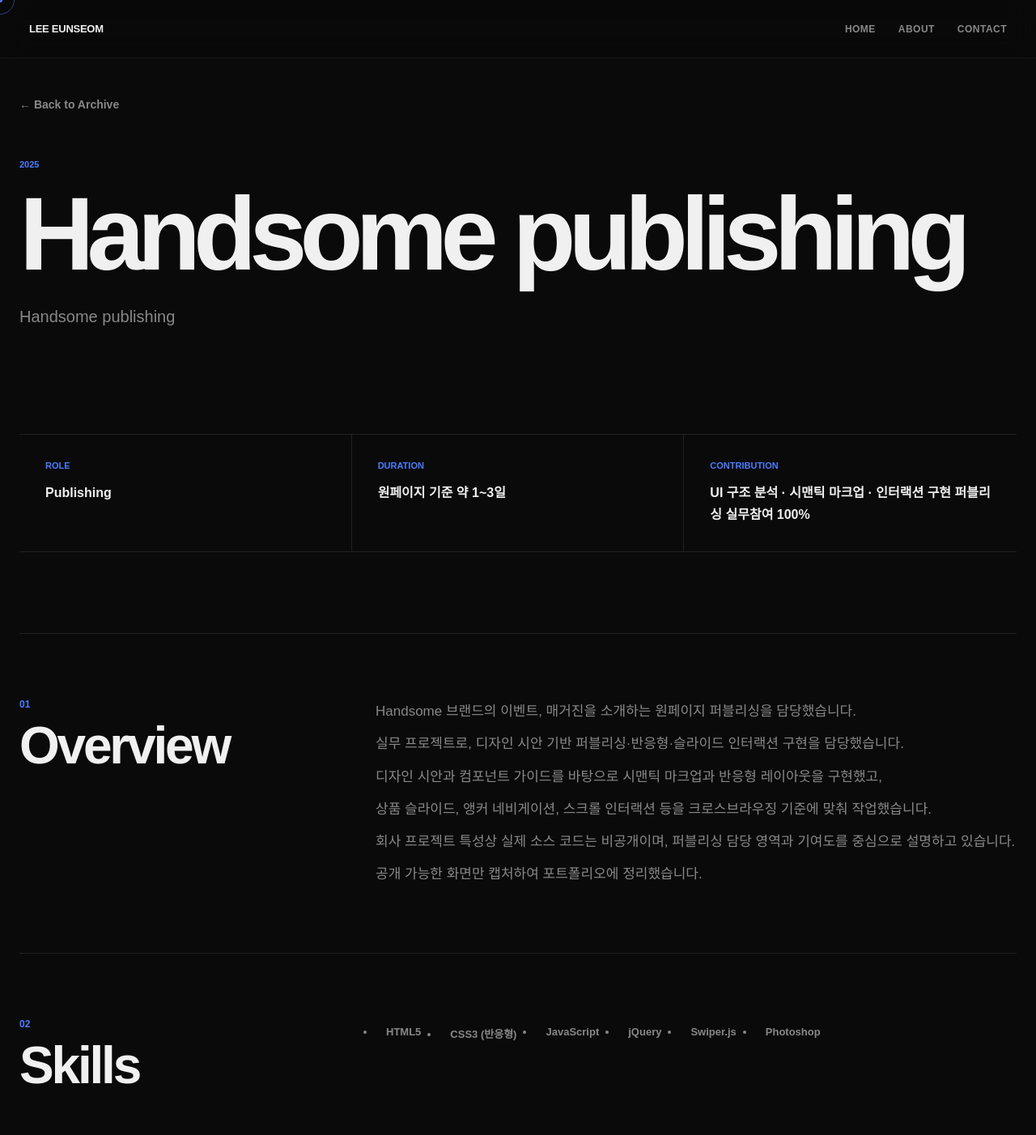
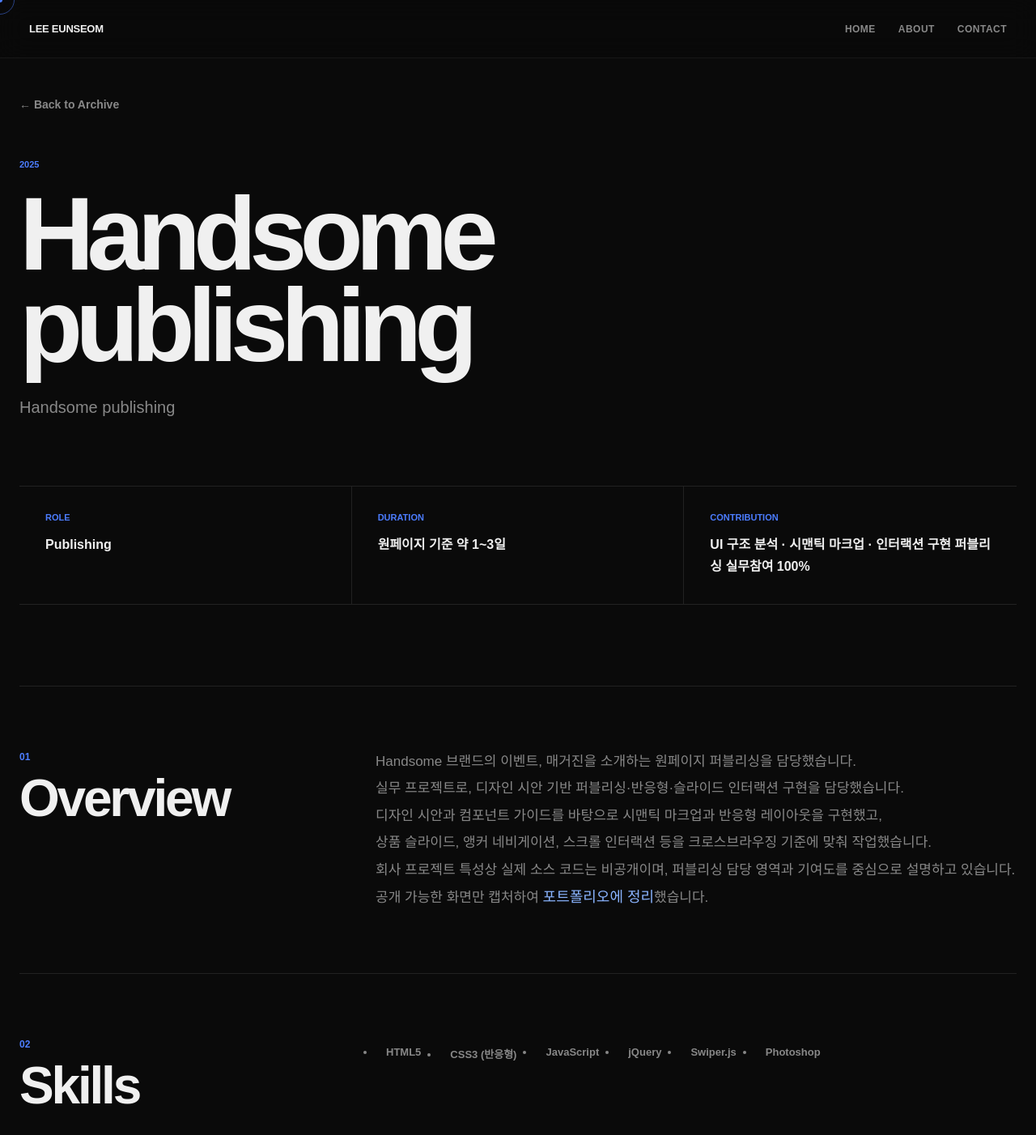
Before and after one commit to silverlsland20kid/portfolio, a React (Vite) app in the folder app/: page /work/Handsome in a window 1280 px wide. Shown: the top 1402 px of the page at 81% size. Built offline with nearby package versions, Linux system fonts and the light colour scheme; a web font is replaced by a local one.

Commit message:
20260522 포트폴리오 리뉴얼5
- 전체페이지 레이아웃 반응형 css간격 수정
- 작업물소개페이지에 이미지 나오도록 데이터 목록 및 디테일페이지 코드 수정
- 스크롤애니메이션 gsap추가

```diff
--- a/app/src/data/workProjects.js
+++ b/app/src/data/workProjects.js
@@ -30,6 +30,7 @@
     github:
       "https://github.com/silverlsland20kid/portfolio/tree/main/projects/subway",
     demo: "https://subway-liart.vercel.app/",
+    image: "/thumbs/sample10.png",
   },
 
   //나스미디어
@@ -55,6 +56,7 @@
     github:
       "https://github.com/silverlsland20kid/portfolio/tree/main/projects/nasmedia",
     demo: "https://nasmedia-alpha.vercel.app/",
+    image: "/thumbs/sample11.png",
   },
 
   //투두앱
@@ -80,6 +82,7 @@
     github:
       "https://github.com/silverlsland20kid/portfolio/tree/main/projects/todoapp",
     demo: "https://todoapp-plum-chi.vercel.app/",
+    image: "/thumbs/sample14.png",
   },
 
   //대웅제약
@@ -102,6 +105,7 @@
     github:
       "https://github.com/silverlsland20kid/portfolio/tree/main/projects/daewoong",
     demo: "https://daewoong-nine.vercel.app/",
+    image: "/thumbs/sample12.png",
   },
 
   //다소니
@@ -125,6 +129,7 @@
     github:
       "https://github.com/silverlsland20kid/portfolio/tree/main/projects/dasoni",
     demo: "https://dasoni-five.vercel.app/",
+    image: "/thumbs/sample13.png",
   },
 
   //KVILLAGE
@@ -138,7 +143,7 @@
       상품 슬라이드, 앵커 네비게이션, 스크롤 인터랙션 등을 크로스브라우징 기준에 맞춰 작업했습니다.<br />
       <br />
       회사 프로젝트 특성상 실제 소스 코드는 비공개이며, 퍼블리싱 담당 영역과 기여도를 중심으로 설명하고 있습니다.<br />
-      공개 가능한 화면만 캡처하여 <span class="link-to-lab">포트폴리오에 정리</span>했습니다.
+      공개 가능한 화면만 캡처하여 <a href="/lab" class="link-to-lab">포트폴리오에 정리</a>했습니다.
     `,
     year: "2025",
     role: "Publishing",
@@ -180,7 +185,7 @@
       상품 슬라이드, 앵커 네비게이션, 스크롤 인터랙션 등을 크로스브라우징 기준에 맞춰 작업했습니다.<br />
       <br />
       회사 프로젝트 특성상 실제 소스 코드는 비공개이며, 퍼블리싱 담당 영역과 기여도를 중심으로 설명하고 있습니다.<br />
-      공개 가능한 화면만 캡처하여 <span class="link-to-lab">포트폴리오에 정리</span>했습니다.
+      공개 가능한 화면만 캡처하여 <a href="/lab" class="link-to-lab">포트폴리오에 정리</a>했습니다.
     `,
     year: "2025",
     role: "Publishing",
@@ -237,7 +242,7 @@
       상품 슬라이드, 앵커 네비게이션, 스크롤 인터랙션 등을 크로스브라우징 기준에 맞춰 작업했습니다.<br />
       <br />
       회사 프로젝트 특성상 실제 소스 코드는 비공개이며, 퍼블리싱 담당 영역과 기여도를 중심으로 설명하고 있습니다.<br />
-      공개 가능한 화면만 캡처하여 <span class="link-to-lab">포트폴리오에 정리</span>했습니다.<br />
+      공개 가능한 화면만 캡처하여 <a href="/lab" class="link-to-lab">포트폴리오에 정리</a>했습니다.<br />
     `,
     year: "2025",
     role: "Publishing",
@@ -283,6 +288,7 @@
     github:
       "https://github.com/silverlsland20kid/portfolio/tree/main/projects/Agencycreativeaudio",
     demo: "https://agencycreativeaudio.vercel.app/",
+    image: "/thumbs/sample107.png",
   },
 
   //남도장터
@@ -307,6 +313,7 @@
     contribution: "UI 구조 분석 · 시맨틱 마크업 · 반응형 처리 80%",
     github: null,
     demo: "https://www.jnmall.kr/",
+    image: "/thumbs/sample06.png",
   },
 
   //영암몰
@@ -331,6 +338,7 @@
     contribution: "UI 구조 분석 · 시맨틱 마크업 · 반응형 처리 90%",
     github: null,
     demo: "https://yeongammall.co.kr/",
+    image: "/thumbs/sample05.png",
   },
 
   //Earphone
@@ -353,5 +361,6 @@
     github:
       "https://github.com/silverlsland20kid/portfolio/tree/main/projects/Fitz",
     demo: "https://fitz-alpha.vercel.app/",
+    image: "/thumbs/sample09.png",
   },
 };
--- a/app/src/data/worksData.js
+++ b/app/src/data/worksData.js
@@ -60,7 +60,7 @@
     desc: "K2, Eider, Handsome, Kolonmall 등 브랜드 콘텐츠 퍼블리싱 작업입니다.",
     skills: ["HTML", "CSS", "JavaScript", "Swiper"],
     period: "2024.11 — 2025.08",
-    role: "브랜드 기획전 / 매거진 / 이벤트 상세페이지 퍼블리싱",
+    role: "랜딩 페이지 · 이벤트 페이지 퍼블리싱 및 운영, 반응형 구조 개선",
     points: [
       "브랜드별 톤앤매너에 맞춘 상세 페이지 구현",
       "기획전, 매거진, 이벤트 콘텐츠 퍼블리싱",
@@ -92,7 +92,7 @@
     num: "03",
     title: "쇼핑몰 유지보수",
     category: "Work",
-    desc: "쇼핑몰 UI 유지보수, 솔루션 퍼블리싱, 버그 확인 및 수정 업무를 진행했습니다.",
+    desc: "쇼핑몰 템플릿 마크업, UI 커스터마이징, 유지보수 작업, 버그 수정",
     skills: ["HTML", "CSS", "jQuery", "Cross Browsing"],
     period: "2023.04 — 2024.03",
     role: "퍼블리싱 / 유지보수 / 고객 응대",
--- a/app/src/pages/WorkDetail.jsx
+++ b/app/src/pages/WorkDetail.jsx
@@ -3,15 +3,23 @@
 import { workProjects } from "../data/workProjects";
 import "../styles/WorkDetail.css";
 
+
+// WorkDetail 메인 컴포넌트
 export default function WorkDetail() {
+  // URL 에서 slug 값을 가져옴
   const { slug } = useParams();
 
+  // worksData 안에서 slug 와 일치하는 카테고리 찾기
+  // 카테고리 상세 페이지용
   const category = worksData.find((item) => item.slug === slug);
 
+  // workProjects 객체의 key 중 slug 와 같은 프로젝트 찾기
+  // 대소문자 구분 없이 비교하기 위해 toLowerCase 사용
   const projectKey = Object.keys(workProjects).find(
     (key) => key.toLowerCase() === slug.toLowerCase(),
   );
 
+  // projectKey 가 존재하면 실제 프로젝트 데이터 가져오기
   const project = projectKey ? workProjects[projectKey] : null;
 
   // 실제 프로젝트 상세
@@ -24,7 +32,7 @@
     return <CategoryDetail work={category} />;
   }
 
-  // not found
+  // not found => 아무 데이터도 없을 경우
   return (
     <main className="sub-page">
       <section className="work-detail">
@@ -38,6 +46,7 @@
   );
 }
 
+// 실제 프로젝트 상세 컴포넌트
 function ProjectCase({ project }) {
   return (
     <main className="sub-page">
@@ -47,11 +56,20 @@
         </Link>
 
         <div className="project-detail__hero">
-          <p className="section-label">{project.year}</p>
+          <div className="project-detail__hero-content">
+            <p className="section-label">{project.year}</p>
 
-          <h1 className="project-detail__title">{project.title}</h1>
+            <h1 className="project-detail__title">{project.title}</h1>
 
-          <p className="project-detail__subtitle">{project.subtitle}</p>
+            <p className="project-detail__subtitle">{project.subtitle}</p>
+          </div>
+
+          {/* 썸네일 이미지 넣기 */}
+          {project.image && (
+            <div className="project-detail__hero-thumb">
+              <img src={project.image} alt={project.title} />
+            </div>
+          )}
         </div>
 
         <div className="project-detail__actions">
@@ -82,6 +100,7 @@
           <div>
             <span>Contribution</span>
 
+            {/* contribution 값이 없으면 기본 문구 출력 */}
             <strong>{project.contribution || "퍼블리싱 작업 참여"}</strong>
           </div>
         </div>
--- a/app/src/pages/WorkDetailPage.jsx
+++ b/app/src/pages/WorkDetailPage.jsx
@@ -5,7 +5,6 @@
 import ClockKST from "../components/ClockKST";
 import "../styles/WorkDetailPage.css";
 
-// GSAP 플러그인 등록
 export default function WorkDetailPage() {
   // URL 파라미터에서 slug 추출 후 해당 프로젝트 데이터 로드
   const { slug } = useParams();
--- a/app/src/styles/App.css
+++ b/app/src/styles/App.css
@@ -136,6 +136,12 @@
   text-transform: none;
   font-weight: 400;
   letter-spacing: -0.02em;
+}
+
+.hero__scroll {
+  color: var(--text-secondary);
+  letter-spacing: 0.08em;
+  text-transform: uppercase;
 }
 
 .marquee {
--- a/app/src/styles/WorkDetail.css
+++ b/app/src/styles/WorkDetail.css
@@ -288,11 +288,6 @@
   color: var(--accent);
 }
 
-.project-detail__hero {
-  max-width: 1180px;
-  margin-bottom: 48px;
-}
-
 .project-detail__title {
   margin: 0;
   font-size: clamp(54px, 10vw, 140px);
@@ -393,7 +388,7 @@
   max-width: 820px;
   color: var(--text-secondary);
   font-size: 17px;
-  line-height: 1.9;
+  line-height: 1.5;
 }
 
 .project-detail__desc br {
@@ -420,6 +415,39 @@
   border-top: 1px solid var(--border);
 }
 
+.project-detail__hero {
+  display: grid;
+  grid-template-columns: minmax(0, 1fr) 420px;
+  gap: 80px;
+  align-items: end;
+}
+
+.project-detail__hero-content {
+  min-width: 0;
+}
+
+.project-detail__hero-thumb {
+  width: 100%;
+}
+
+.project-detail__hero-thumb img {
+  display: block;
+  width: 100%;
+  border-radius: 24px;
+  border: 1px solid var(--border);
+  object-fit: cover;
+}
+
+.link-to-lab {
+  color: #8ab4ff;
+  transition: opacity 0.3s ease;
+  font-size: 18px;
+}
+
+.link-to-lab:hover {
+  opacity: 0.7;
+}
+
 @media (max-width: 768px) {
   .work-detail {
     padding-top: 90px;
@@ -443,6 +471,10 @@
   .work-detail__section {
     gap: 30px;
     padding: 60px 0;
+  }
+
+  .project-detail__skills {
+    padding: 0 24px 0 15px;
   }
 
   .work-detail__bottom {
@@ -476,6 +508,10 @@
     flex-direction: column;
   }
 
+  .project-detail__meta {
+    margin-bottom: 0;
+  }
+
   .project-detail__meta,
   .project-detail__section {
     grid-template-columns: 1fr;
@@ -484,6 +520,7 @@
   .project-detail__meta>div {
     border-right: 0;
     border-bottom: 1px solid var(--border);
+    padding: 24px;
   }
 
   .project-detail__meta>div:last-child {
@@ -494,4 +531,18 @@
     gap: 32px;
     padding: 60px 0;
   }
+
+  .project-detail__bottom {
+    padding: 0 0 1rem 0;
+  }
+
+  .project-detail__hero {
+    grid-template-columns: 1fr;
+    gap: 40px;
+    margin-bottom: 3rem;
+  }
+
+  .project-detail__hero-thumb img {
+    border-radius: 18px;
+  }
 }
```
Also changed, not shown: app/src/App.jsx (+15 -4 lines).
